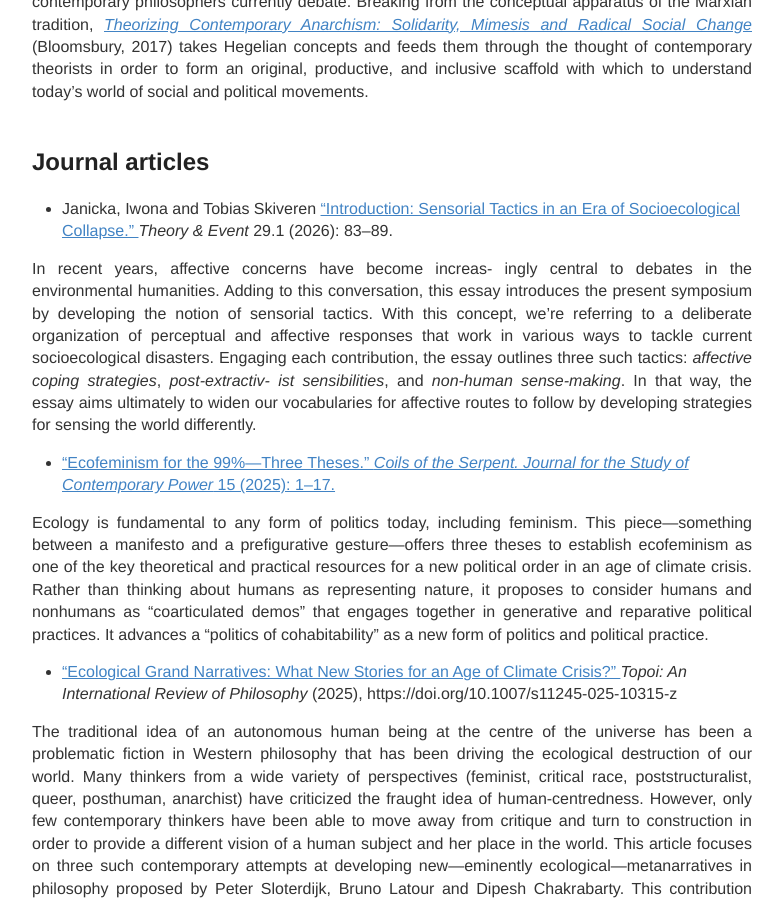
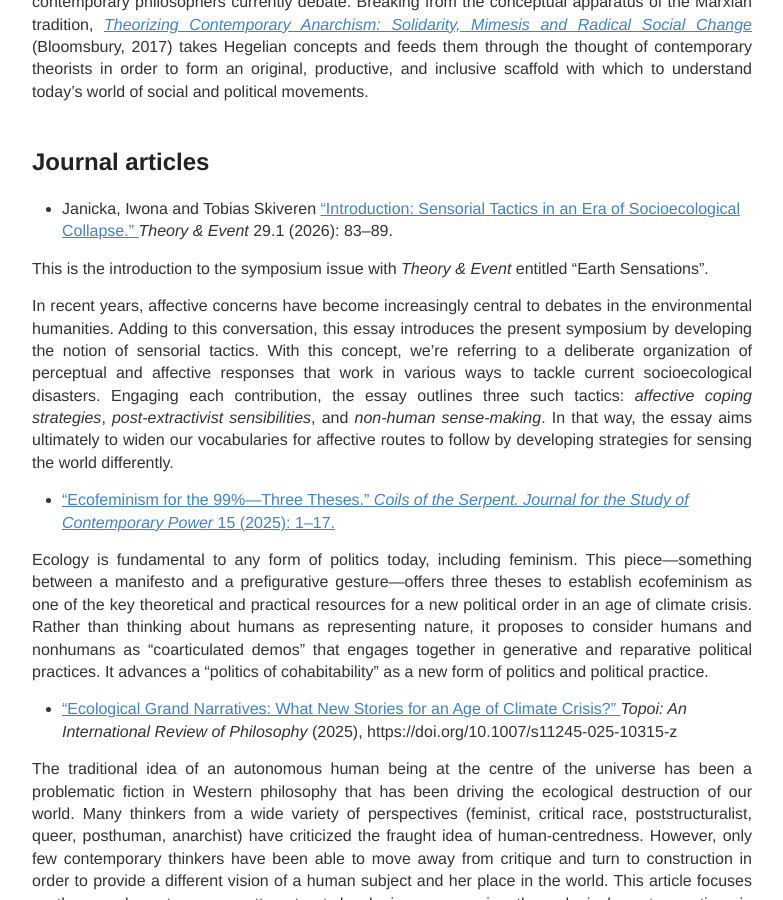
Before and after one commit to IJanicka/IJanicka.github.io, a Jekyll site: the page built from publications.md, in a window 1280 px wide and 900 px high, scrolled down 919 px. Shown: the whole window, without its empty margins (248-1031 px from the left). Built offline with Jekyll 4.4.1, drawn with Linux system fonts in a browser that asks for light colours.

Commit message:
Update publications.md

```diff
--- a/publications.md
+++ b/publications.md
@@ -22,7 +22,10 @@ The turn of the Millennium demonstrated a fully-fledged revival and fusion of va
 
 * Janicka, Iwona and Tobias Skiveren <a href="https://muse.jhu.edu/pub/1/article/978970/pdf" target="_blank"> “Introduction: Sensorial Tactics in an Era of Socioecological Collapse.” <a/> *Theory & Event* 29.1 (2026): 83–89. <br>
 
-In recent years, affective concerns have become increas- ingly central to debates in the environmental humanities. Adding to this conversation, this essay introduces the present symposium by developing the notion of sensorial tactics. With this concept, we’re referring to a deliberate organization of perceptual and affective responses that work in various ways to tackle current socioecological disasters. Engaging each contribution, the essay outlines three such tactics: *affective coping strategies*, *post-extractiv- ist sensibilities*, and *non-human sense-making*. In that way, the essay aims ultimately to widen our vocabularies for affective routes to follow by developing strategies for sensing the world differently. <br>
+This is the introduction to the symposium issue with *Theory & Event* entitled "Earth Sensations". <br>
+
+In recent years, affective concerns have become increasingly central to debates in the environmental humanities. Adding to this conversation, this essay introduces the present symposium by developing the notion of sensorial tactics. With this concept, we’re referring to a deliberate organization of perceptual and affective responses that work in various ways to tackle current socioecological disasters. Engaging each contribution, the essay outlines three such tactics: *affective coping strategies*, *post-extractivist sensibilities*, and *non-human sense-making*. In that way, the essay aims ultimately to widen our vocabularies for affective routes to follow by developing strategies for sensing the world differently. <br>
+
 
 * <a href="https://ul.qucosa.de/api/qucosa%3A101410/attachment/ATT-0/" target="_blank"> “Ecofeminism for the 99%—Three Theses.” *Coils of the Serpent. Journal for the Study of Contemporary Power* 15 (2025): 1–17. <br>
 
```
